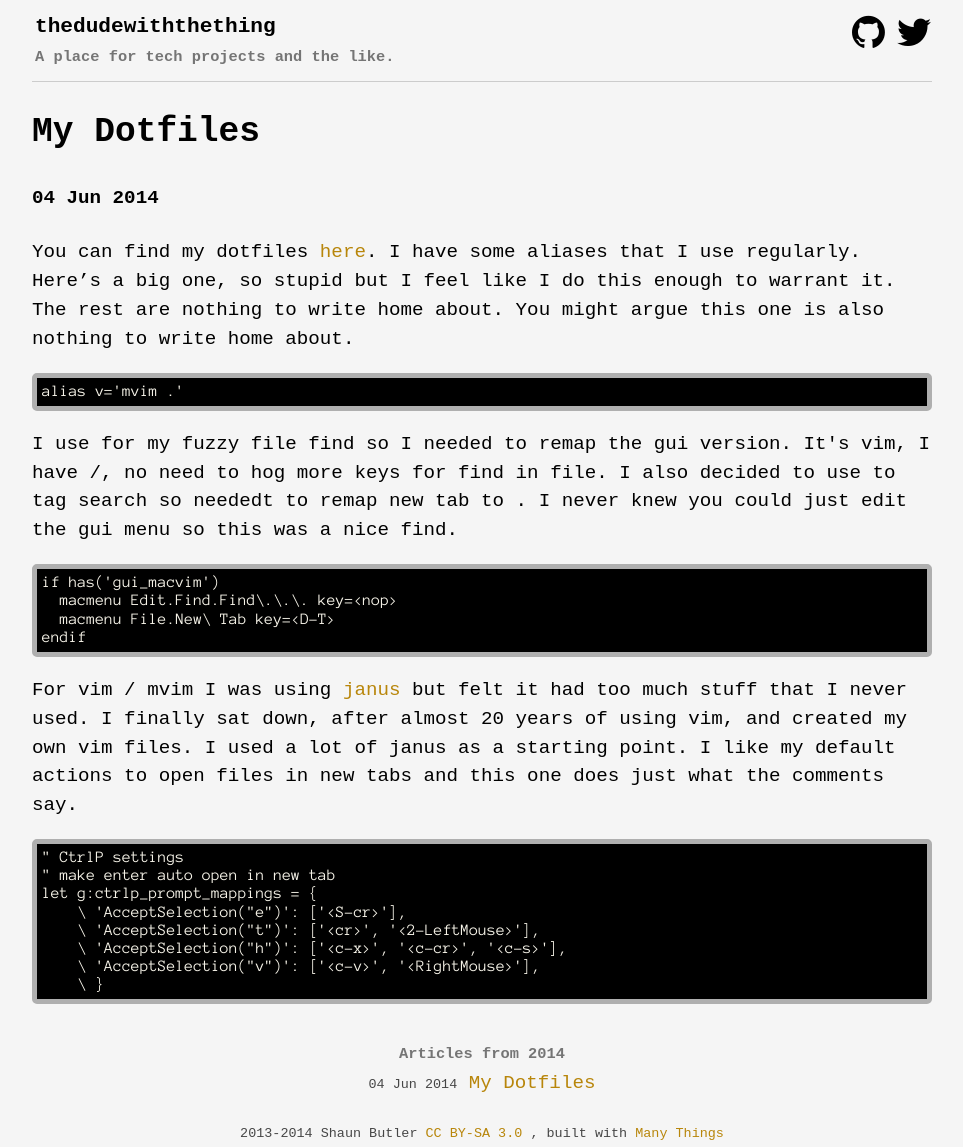
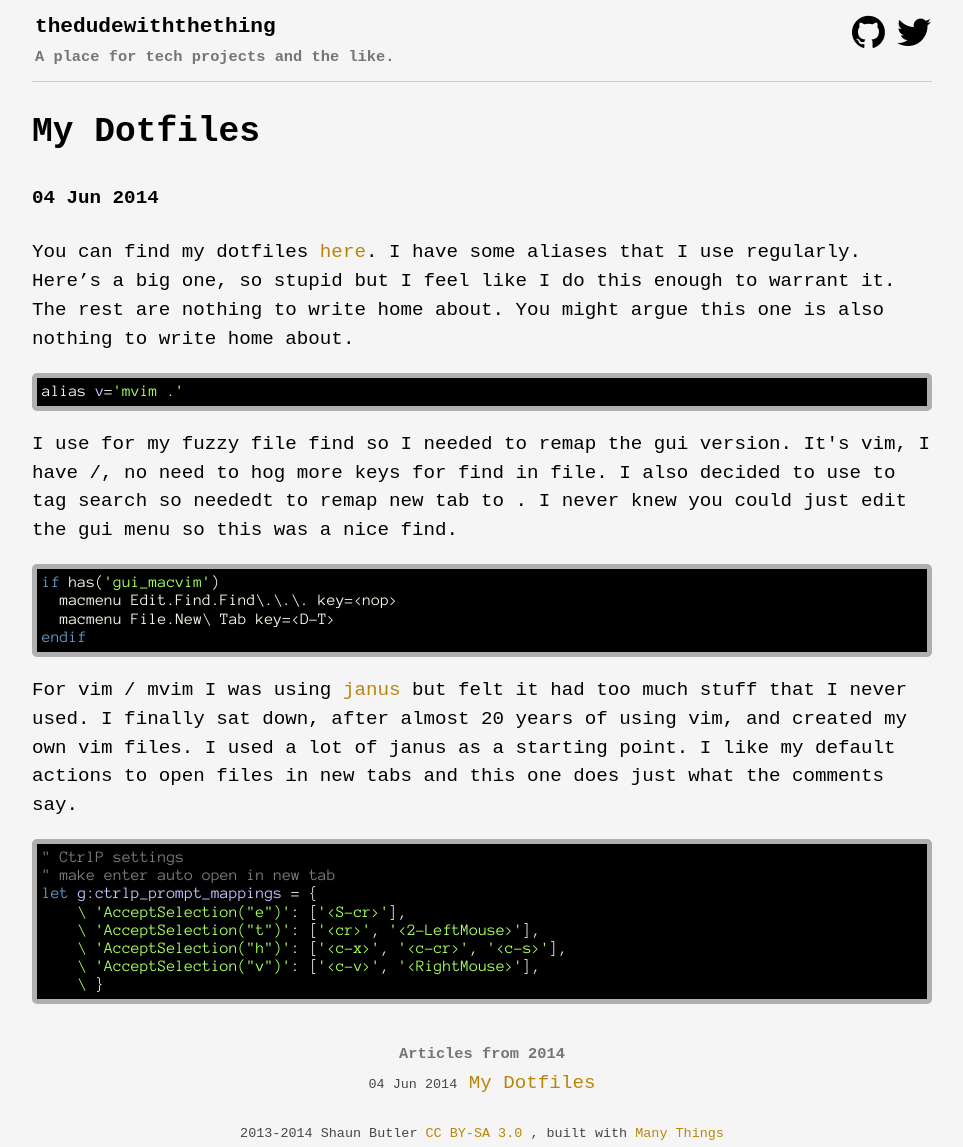
Before and after one commit to TheDudeWithTheThing/thedudewiththething.github.io, a Jekyll site: the page built from _posts/2014-06-04-my-dotfiles.md, in a window 1280 px wide. Shown: the whole page, without its empty margins (158-1121 px from the left). Built offline with Jekyll 4.4.1, drawn with Linux system fonts in a browser that asks for light colours; some web fonts are replaced; Markdown is read by kramdown in place of the engine named in the settings; comment, search, counter and statistics services are not loaded.

Commit message:
Add language to code blocks

````diff
--- a/_posts/2014-06-04-my-dotfiles.md
+++ b/_posts/2014-06-04-my-dotfiles.md
@@ -8,13 +8,13 @@ tags: vim
 
 You can find my dotfiles [here](https://github.com/TheDudeWithTheThing/dotfiles.git). I have some aliases that I use regularly. Here's a big one, so stupid but I feel like I do this enough to warrant it. The rest are nothing to write home about. You might argue this one is also nothing to write home about.
 
-```
+```bash
 alias v='mvim .'
 ```
 
 I use <D-F> for my fuzzy file find so I needed to remap the gui version. It's vim, I have /, no need to hog more keys for find in file. I also decided to use <D-t> to tag search so neededt to remap new tab to <D-T>. I never knew you could just edit the gui menu so this was a nice find.
 
-```
+```vim
 if has('gui_macvim')
   macmenu Edit.Find.Find\.\.\. key=<nop>
   macmenu File.New\ Tab key=<D-T>
@@ -24,7 +24,7 @@ endif
 For vim / mvim I was using [janus](https://github.com/carlhuda/janus) but felt it had too much stuff that I never used. I finally sat down, after almost 20 years of using vim, and created my own vim files. I used a lot of janus as a starting point. I like my default actions to open files in new tabs and this one does just what the comments say.
 
 
-```
+```vim
 " CtrlP settings
 " make enter auto open in new tab
 let g:ctrlp_prompt_mappings = {
````
